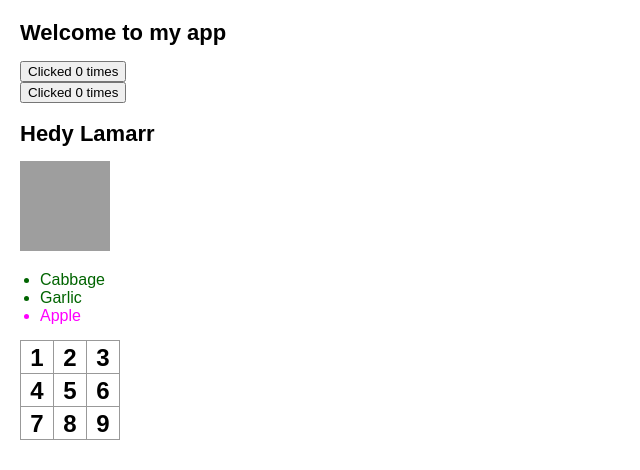
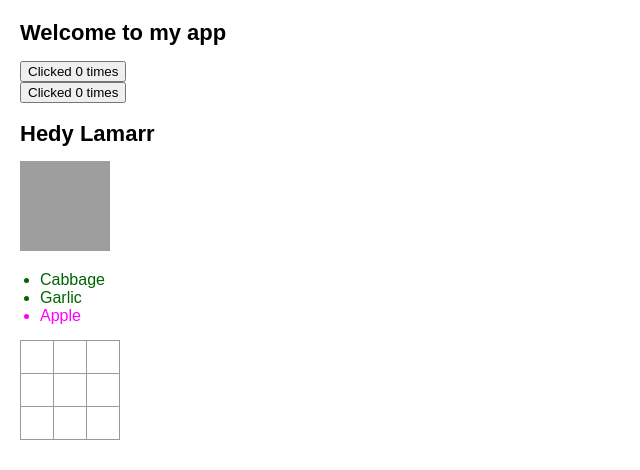
Before and after one commit to skh990427/start-react, a React (Create React App) app: page / in a window 1280 px wide. Shown: the top 470 px of the page, without its empty margins (0-640 px from the left). Built offline with nearby package versions, Linux system fonts and the light colour scheme; grey boxes are pictures that could not be loaded.

Commit message:
틱택토 :: 사용자와 상호작용하는 컴포넌트 만들기

```diff
--- a/src/tictacto/Board.tsx
+++ b/src/tictacto/Board.tsx
@@ -1,30 +1,34 @@
 import './styles.css';
+import {useState} from "react";
 
-interface SquareProps {
-    value: string;
-}
+function Square() {
 
-function Sqaure({value}:SquareProps) {
-    return <button className="square">{value}</button>
+    const [value, setValue] = useState<string | null>(null);
+
+    function handleClick() {
+        setValue('X');
+    }
+
+    return <button className="square" onClick={handleClick}>{value}</button>
 }
 
 export default function Board() {
     return (
         <>
             <div className="board-row">
-                <Sqaure value="1"/>
-                <Sqaure value="2"/>
-                <Sqaure value="3"/>
+                <Square />
+                <Square />
+                <Square />
             </div>
             <div className="board-row">
-                <Sqaure value="4"/>
-                <Sqaure value="5"/>
-                <Sqaure value="6"/>
+                <Square />
+                <Square />
+                <Square />
             </div>
             <div className="board-row">
-                <Sqaure value="7"/>
-                <Sqaure value="8"/>
-                <Sqaure value="9"/>
+                <Square />
+                <Square />
+                <Square />
             </div>
         </>
     )
```
